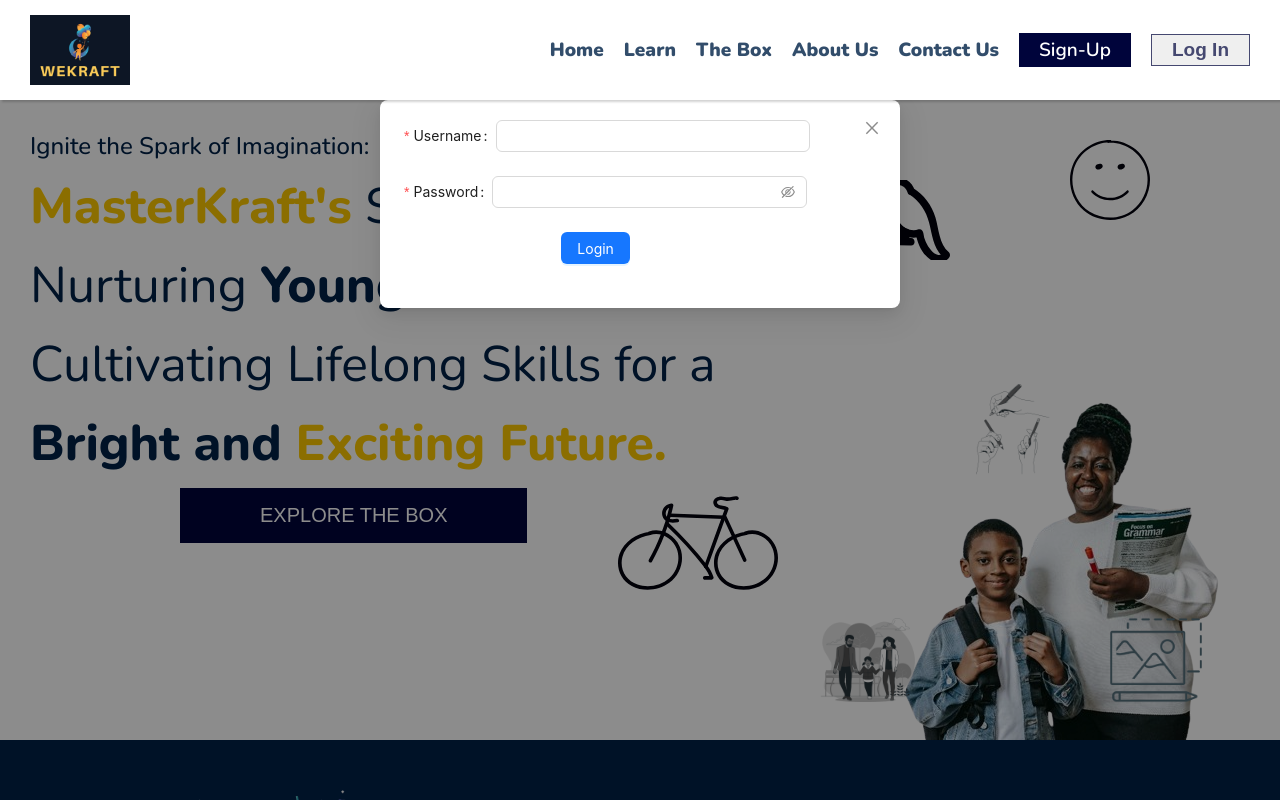
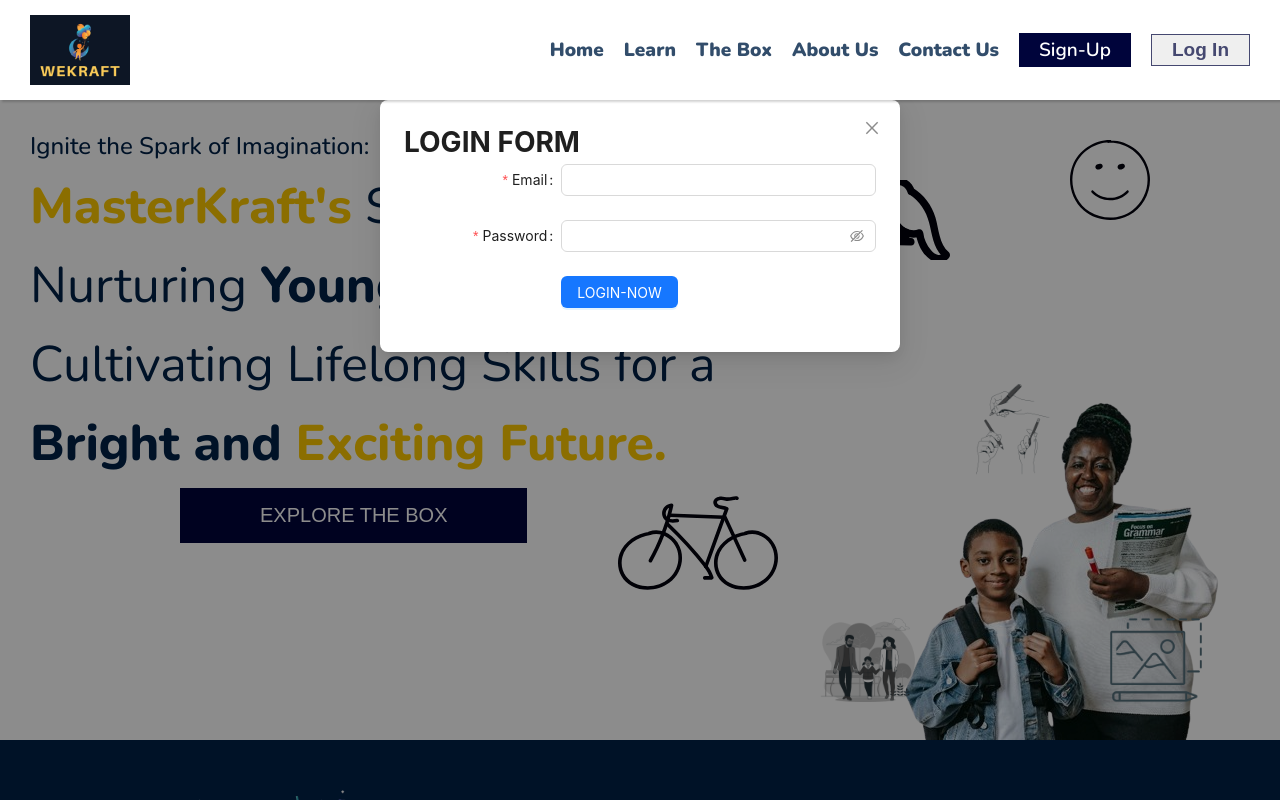
Before and after one commit to Franklin-pro/masterkraft, a React (Create React App) app: page / in a window 1280 px wide. Both pictures are taken after a click on the button "Log In". Shown: the top 800 px of the page. Built offline with nearby package versions, Linux system fonts and the light colour scheme.

Commit message:
login successfully

```diff
--- a/src/components/login.jsx
+++ b/src/components/login.jsx
@@ -1,44 +1,96 @@
-import React from 'react';
+import React, { useState } from 'react';
 import { Button, Form, Input } from 'antd';
-const onFinish = (values) => {
-  console.log('Success:', values);
+import axios from 'axios';
+
+const layout = {
+  labelCol: {
+    span: 8,
+  },
+  wrapperCol: {
+    span: 16,
+  },
 };
-const onFinishFailed = (errorInfo) => {
-  console.log('Failed:', errorInfo);
+
+const Login = () => {
+  const [formData, setFormData] = useState({
+    email: '',
+    password: '',
+  });
+
+  const onFinish = async (values) => {
+    try {
+      const api = "http://localhost:3030/API/user/login";
+      const response = await axios.post(api, {
+        email: formData.email,
+        password: formData.password,
+      }, {
+        headers: {
+          'Content-Type': 'application/json'
+        }
+      });
+      console.log(response.data.data.user.role)
+
+      // Store token and role in localStorage
+      localStorage.setItem('token', response.data.token);
+      localStorage.setItem('role', response.data.data.user.role);
+
+      alert("Login successful!");
+
+      // Redirect based on role or perform other actions
+      if (response.data.data.user.role === 'admin') {
+        window.location.href='./dashboard'
+      } else {
+        window.location.href='./home'
+      }
+
+    } catch (error) {
+      if (error.response) {
+        alert(error.response.data.message);
+      } else {
+        // Handle network errors or other exceptions
+        console.error('Error during API call:', error);
+        alert("There was an error processing your request. Please try again later.");
+      }
+    }
   };
-const Login = () => (
+
+  const onFormChange = (changedValues, allValues) => {
+    setFormData(allValues);
+  };
+
+  return (
+    <>
+      <h1>LOGIN FORM</h1>
       <Form
-    name="basic"
-
-    wrapperCol={{
-      span: 16,
-    }}
+        {...layout}
+        name="nest-messages"
+        initialValues={formData}
+        onFinish={onFinish}
+        onValuesChange={onFormChange}
         style={{
           maxWidth: 600,
         }}
-    initialValues={{
-      remember: true,
-    }}
-    onFinish={onFinish}
-    onFinishFailed={onFinishFailed}
-    autoComplete="off"
+        className='formx'
       >
         <Form.Item
-      label="Username"
-      name="username"
+          name="email"
+          label="Email"
           rules={[
             {
+              type: 'email',
+              message: 'Please input a valid email!',
+            },
+            {
               required: true,
-          message: 'Please input your username!',
+              message: 'Please input your email!',
             },
           ]}
         >
           <Input />
         </Form.Item>
-
         <Form.Item
+          name="password"
           label="Password"
-      name="password"
           rules={[
             {
               required: true,
@@ -49,19 +101,20 @@ const Login = () => (
           <Input.Password />
         </Form.Item>
 
-
-
-
         <Form.Item
           wrapperCol={{
+            ...layout.wrapperCol,
             offset: 8,
-        span: 16,
           }}
         >
           <Button type="primary" htmlType="submit">
-       Login
+            LOGIN-NOW
           </Button>
         </Form.Item>
       </Form>
+    </>
+
   );
+};
+
 export default Login;
```
Lines whose indentation alone changed are shown as unchanged.
